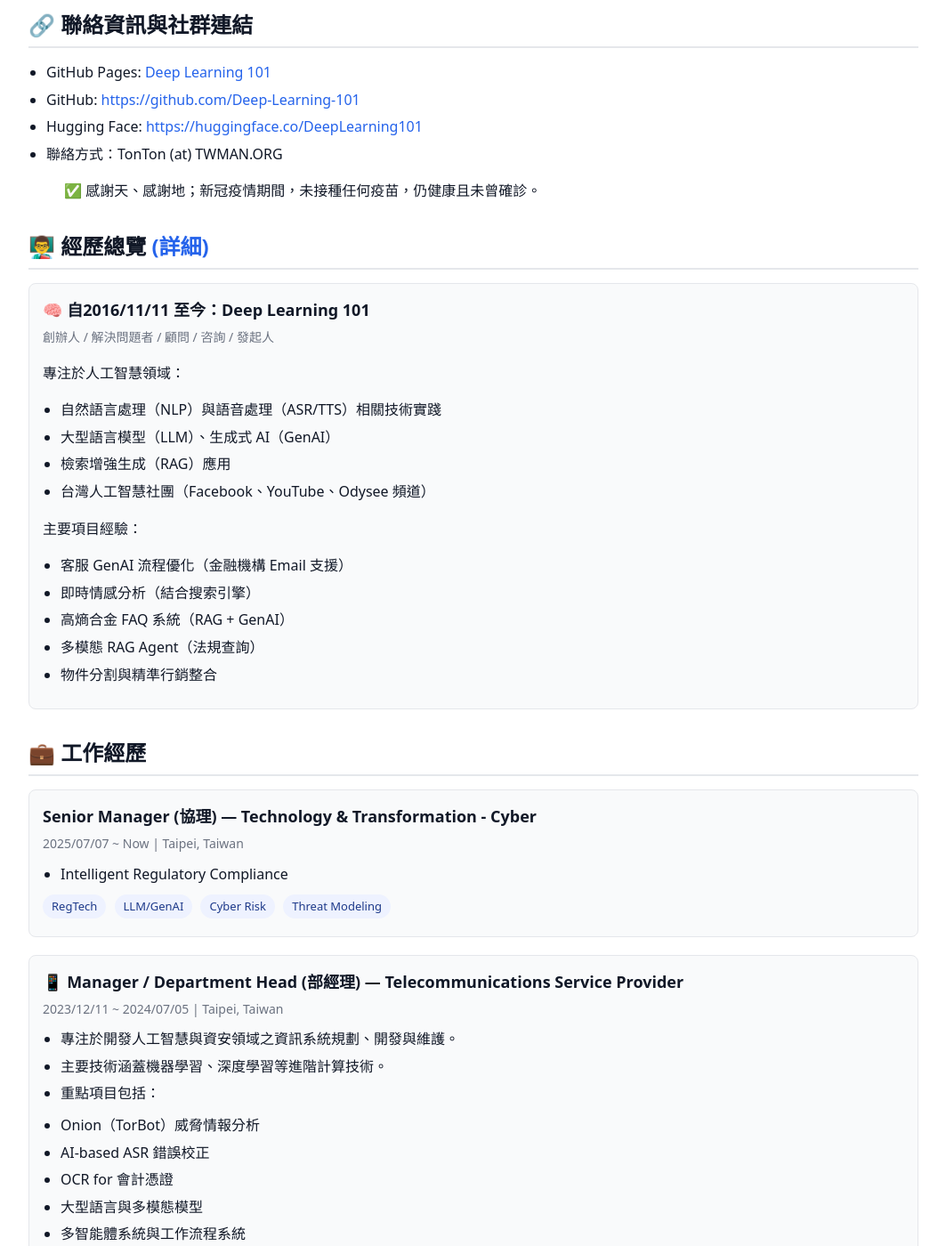
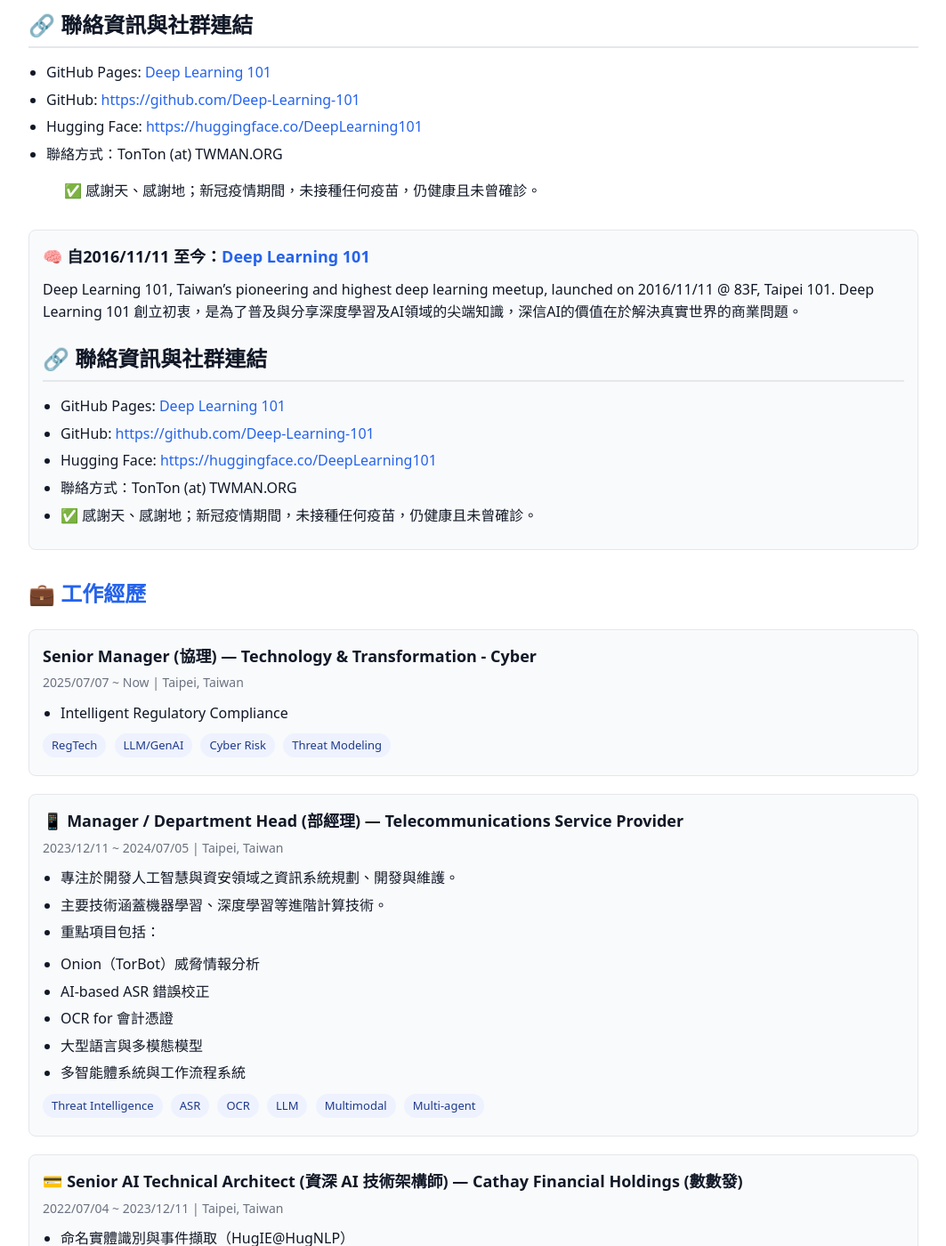
Before and after one commit to Deep-Learning-101/TonTon, a Jekyll site: the page index.html, which Jekyll copies as it is, in a window 1280 px wide and 1400 px high, scrolled down 864 px. Shown: the whole window at 89% size, without its empty margins (108-1171 px from the left). Built offline with Jekyll 4.4.1, drawn with Linux system fonts in a browser that asks for light colours.

Commit message:
Update index.html

```diff
--- a/index.html
+++ b/index.html
@@ -58,37 +58,29 @@
     </div>
 
     <div class="section">
-      <h2>👨‍🏫 經歷總覽 <a href="https://www.twman.org/experiences">(詳細)</a></h2>
       <div class="experience">
         <div class="exp-block">
-          <h3>🧠 自2016/11/11 至今：Deep Learning 101</h3>
-          <div class="meta">創辦人 / 解決問題者 / 顧問 / 咨詢 / 發起人</div>
-          <p>專注於人工智慧領域：</p>
-          <ul>
-            <li>自然語言處理（NLP）與語音處理（ASR/TTS）相關技術實踐</li>
-            <li>大型語言模型（LLM）、生成式 AI（GenAI）</li>
-            <li>檢索增強生成（RAG）應用</li>
-            <li>台灣人工智慧社團（Facebook、YouTube、Odysee 頻道）</li>
-          </ul>
-          <p>主要項目經驗：</p>
-          <ul>
-            <li>客服 GenAI 流程優化（金融機構 Email 支援）</li>
-            <li>即時情感分析（結合搜索引擎）</li>
-            <li>高熵合金 FAQ 系統（RAG + GenAI）</li>
-            <li>多模態 RAG Agent（法規查詢）</li>
-            <li>物件分割與精準行銷整合</li>
-          </ul>
+          <h3>🧠 自2016/11/11 至今：<a href="https://deep-learning-101.github.io/">Deep Learning 101</a></h3>
+          <div class="meta"></div>Deep Learning 101, Taiwan’s pioneering and highest deep learning meetup, launched on 2016/11/11 @ 83F, Taipei 101.
+          Deep Learning 101 創立初衷，是為了普及與分享深度學習及AI領域的尖端知識，深信AI的價值在於解決真實世界的商業問題。
+      <h2>🔗 聯絡資訊與社群連結</h2>
+      <ul>
+        <li>GitHub Pages: <a href="https://deep-learning-101.github.io/">Deep Learning 101</a></li>
+        <li>GitHub: <a href="https://github.com/Deep-Learning-101">https://github.com/Deep-Learning-101</a></li>
+        <li>Hugging Face: <a href="https://huggingface.co/DeepLearning101">https://huggingface.co/DeepLearning101</a></li>
+        <li>聯絡方式：TonTon (at) TWMAN.ORG</li>
+        <li>✅ 感謝天、感謝地；新冠疫情期間，未接種任何疫苗，仍健康且未曾確診。</li>
+      </ul>
         </div>
       </div>
     </div>
+          <h2>💼 <a href="https://www.twman.org/experiences"> 工作經歷 </a></h2>
 
-    <div class="section">
-      <h2>💼 工作經歷</h2>
       <div class="experience">
         <div class="exp-block">
           <h3>Senior Manager (協理) — Technology & Transformation - Cyber</h3>
           <div class="meta">2025/07/07 ~ Now | Taipei, Taiwan</div>
-          <ul>
+          <ul style="margin:0;padding-left:20px;font-size:16px;">
             <li>Intelligent Regulatory Compliance</li>
           </ul>
           <div class="tags">
```
